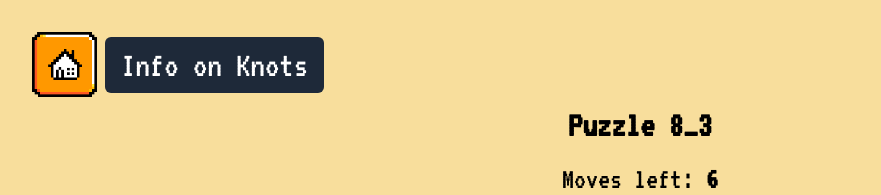
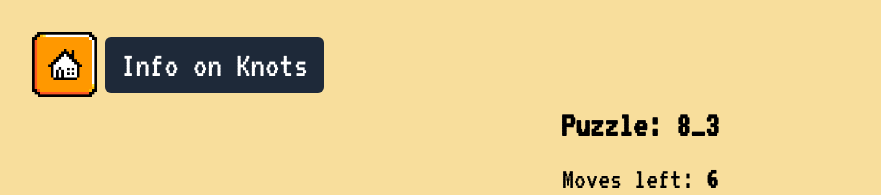
Before and after one commit to ashkesperanza/ashkesperanza.github.io, a Next.js app: page /level/three in a window 1280 px wide. Shown: the top 195 px of the page, without its empty margins (0-881 px from the left). Built offline with nearby package versions, Linux system fonts and the light colour scheme.

Commit message:
Update page.js

```diff
--- a/app/level/three/page.js
+++ b/app/level/three/page.js
@@ -293,7 +293,7 @@ const toggleTileValue = (rowIndex, colIndex) => {
                 <BackHomeButton />
                 <DropdownMenu />
             </div>
-            <h1 className="text-4xl font-bold text-center mb-4 font-vt323">Puzzle {currentKnot.name}</h1>
+            <h1 className="text-4xl font-bold text-center mb-4 font-vt323">Puzzle: {currentKnot.name}</h1>
             <div className="text-3xl mb-6 text-center font-vt323">
                 Moves left: <span className="font-semibold font-vt323">{maxMoves - moves}</span>
             </div>
```
